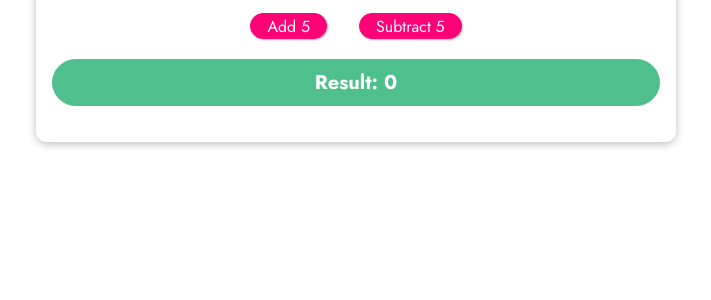
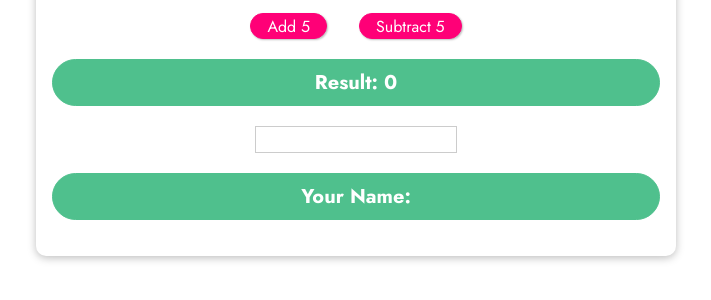
Before and after one commit to LysAlex/shining-star-vuejs, a plain HTML site: page index.html in a window 1280 px wide. Shown: the part 286-586 px from the top of the page, without its empty margins (284-995 px from the left). Drawn offline with nearby package versions, Linux system fonts and the light colour scheme.

Commit message:
Input text

```diff
--- a/app.js
+++ b/app.js
@@ -2,9 +2,13 @@ const app = Vue.createApp({
   data() {
     return {
       counter: 0,
+      name: ''
     };
   },
   methods: {
+    setName(event) {
+      this.name = event.target.value;
+    },
     add(num) {
       this.counter = this.counter + num;
     },
--- a/index.html
+++ b/index.html
@@ -21,6 +21,8 @@
       <button v-on:click="add(5)">Add 5</button>
       <button v-on:click="reduce(5)">Subtract 5</button>
       <p>Result: {{ counter }}</p>
+      <input type="text" v-on:input="setName">
+      <p>Your Name: {{ name }}</p>
     </section>
   </body>
 </html>
```
